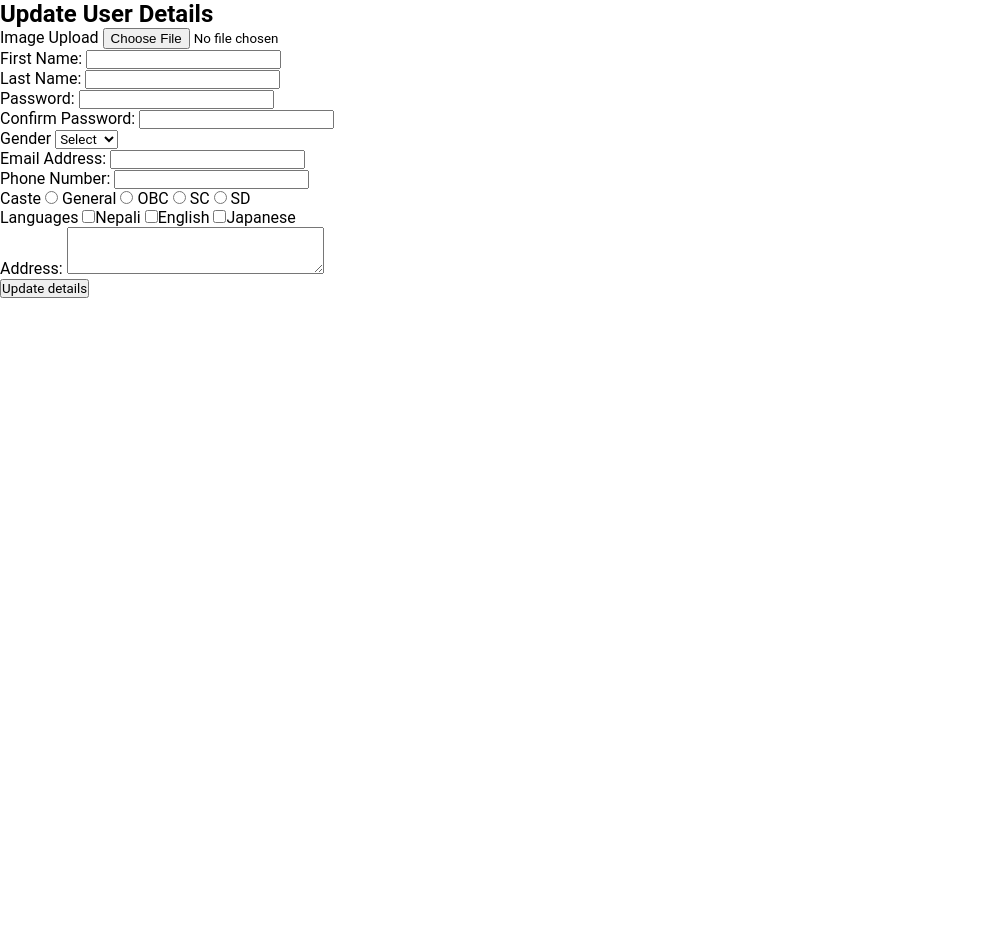
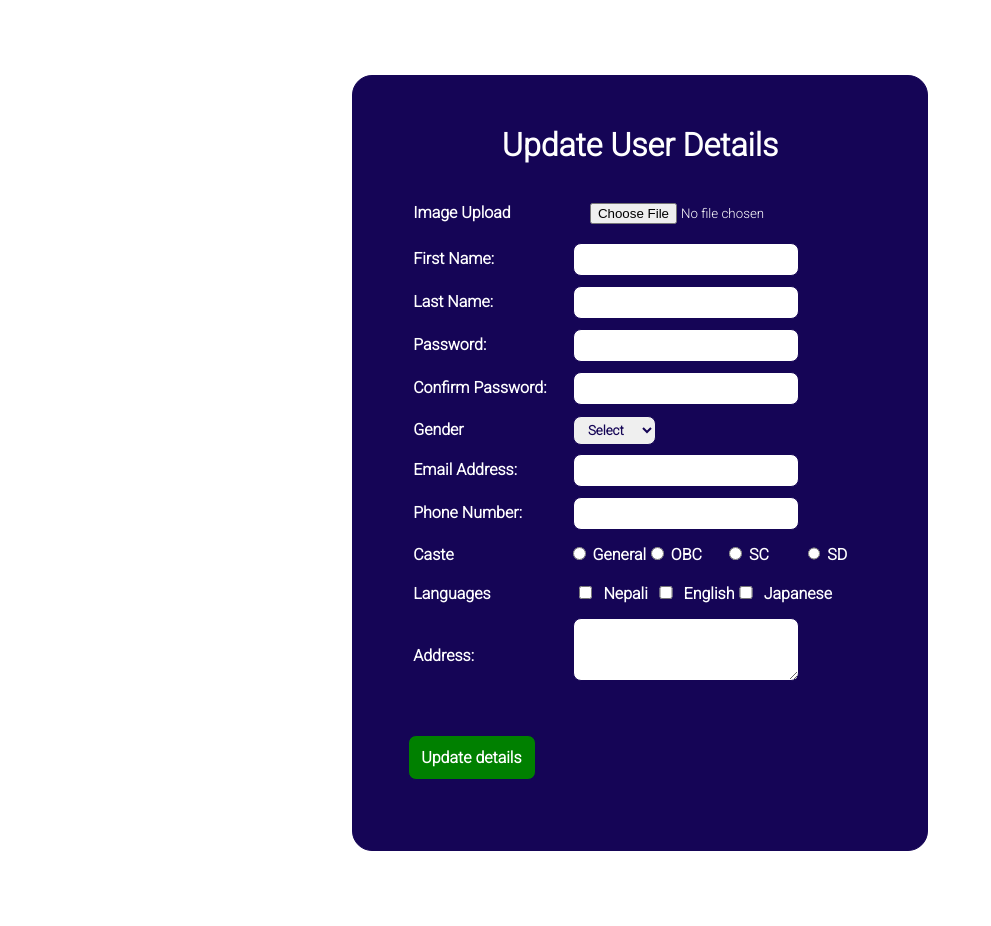
Before and after one commit to xiring-xrp/crud, a PHP site: page /crud/update_design.php?id=1 in a window 1280 px wide. Shown: the whole page, without its empty margins (0-991 px from the left). Before the commit the page ends 298 px from the top, so only its background shows below. Run offline with PHP 8.4, Linux system fonts and the light colour scheme; the visitor is signed in with stand-in values (Sample User, id 1); data that the repository does not hold is empty.

Commit message:
update-design updated

```diff
--- a/login.php
+++ b/login.php
@@ -46,6 +46,7 @@
         header('location: display.php');
 
     }else{
-        // echo "Login Failed";
+        // echo "<script>alert('Login Failed');</script>";
+        echo "Login Failed";
     }
 ?>
--- a/style.css
+++ b/style.css
@@ -63,14 +63,14 @@
 }
 
 
-/* signup.php */
+/* SignUp.php AND Update-design.php*/
 
-#signup{
+#signup, #update-design{
     display: flex;
     justify-content: center;
 }
 
-#signup form{
+#signup form, #update-design form{
     margin: 75px;
     border: 1px solid #150556;
     border-radius: 20px;
@@ -78,7 +78,7 @@
     background-color: #150556;
 }
 
-#signup form label{
+#signup form label, #update-design form label{
     /* border: 1px solid red; */
     display: inline-block;
     width: 11vw;
@@ -89,12 +89,12 @@
     cursor: pointer;
 }
 
-#signup form .input-caste{
+#signup form .input-caste, #update-design form .input-caste{
     width: 1vw;
     margin: 5px;
 }
 
-#signup form .caste{
+#signup form .caste, #update-design form .caste{
     display: inline-block;
     width: 2vw;
     padding: 0 12px 0 0;
@@ -103,18 +103,23 @@
     margin-right: 10px;
 }
 
-#signup form .input-language{
+#signup form .input-language, #update-design form .input-language{
     width: 2vw;
 }
 
-#signup form .language{
+#signup form .language, #update-design form .language{
     display: inline-block;
     width: 2vw;
     padding: 0px;
     margin-right: 15px;
 }
 
-#signup form input{
+#update-design form .address{
+    position: relative;
+    bottom: 25px;
+}
+
+#signup form input, #update-design form input, .text-area{
     border: 1px solid #150556;
     border-radius: 8px;
     /* outline: none; */
@@ -123,26 +128,37 @@
     margin: 5px;
 }
 
-#signup form .upload-file{
+#signup form .upload-file, #update-design form .upload-file{
     color: #ffffff;
 }
 
-#signup form .select-gender{
+#signup form .select-gender, #update-design form .select-gender{
     border: 1px solid #150556;
     border-radius: 8px;
     /* outline: none; */
-    padding: 5px;
+    padding: 5px 10px;
     margin-left: 5px;
     color: #150556;
     font-weight: bold;
     cursor: pointer;
 }
 
-#signup form .signup-btn{
+#signup form .signup-btn, #update-design form .update-btn{
     width: 9vw;
     padding: 10px 20px;
     color: #ffffff;
     position: relative;
     left: 0;
     margin-top: 50px;
+    font-weight: bold;
+    background-color: green;
+    cursor: pointer;
 }
+
+#update-design form .update-btn{
+    width: 10vw;
+    padding: 12px 24px 12px 12px;
+    font-size: 16px;
+    position: relative;
+    bottom: 15px;
+}
--- a/update_design.php
+++ b/update_design.php
@@ -30,15 +30,19 @@ $language = explode(",", $lang);
     <meta charset="UTF-8">
     <meta http-equiv="X-UA-Compatible" content="IE=edge">
     <meta name="viewport" content="width=device-width, initial-scale=1.0">
+    <link rel="preconnect" href="https://fonts.googleapis.com">
+    <link rel="preconnect" href="https://fonts.gstatic.com" crossorigin>
+    <link href="https://fonts.googleapis.com/css2?family=Roboto:wght@300&display=swap" rel="stylesheet">
     <link rel="stylesheet" href="style.css">
-    <title>Document</title>
+    <title>update_design</title>
 </head>
 <body>
-    <form action="#" method="POST" enctype="multipart/form-data">
-        <h2>Update User Details</h2>
+    <div id="update-design">
+        <form class="hello" action="" method="POST" enctype="multipart/form-data">
+            <h2 class="h1">Update User Details</h2>
 
             <label>Image Upload</label>
-        <input type="file" name="uploadfile"><br>
+            <input class="upload-file" type="file" name="uploadfile"><br>
 
             <label for="fname">First Name:</label>
             <input type="text" name="fname" value="<?php echo $result['firstname'];?>" id="fname" required><br>
@@ -53,7 +57,7 @@ $language = explode(",", $lang);
             <input type="password" name="confpwd" value="<?php echo $result['confpassword'];?>"  id="confpwd" required><br>
 
             <label for="gender">Gender</label>
-        <select name="gender" id="gender" required>
+            <select class="select-gender" name="gender" id="gender" required>
                 <option value="" disabled selected >Select</option>
                 <option value="male"
                     <?php if($result['gender'] == 'male'){
@@ -76,63 +80,64 @@ $language = explode(",", $lang);
             <input type="text" name="phno" value="<?php echo $result['phone'];?>"  id="phno" required><br>
 
             <label for="caste">Caste</label>
-        <input type="radio" name="caste" id="general" value="General" required
+            <input class="input-caste" type="radio" name="caste" id="general" value="General" required
                 <?php
                     if($result['caste'] == 'General'){
                         echo 'checked';
                     }
                 ?>>
-            <label for="general">General</label>
-        <input type="radio" name="caste" id="obc" value="OBC" required
+                <label class="caste" for="general">General</label>
+            <input class="input-caste" type="radio" name="caste" id="obc" value="OBC" required
                 <?php
                     if($result['caste'] == 'OBC'){
                         echo 'checked';
                     }
                 ?>>
-            <label for="obc">OBC</label>
-        <input type="radio" name="caste" id="sc" value="SC" required
+                <label class="caste" for="obc">OBC</label>
+            <input class="input-caste" type="radio" name="caste" id="sc" value="SC" required
                 <?php
                     if($result['caste'] == 'SC'){
                         echo 'checked';
                     }
                 ?>>
-            <label for="sc">SC</label>
-        <input type="radio" name="caste" id="sd" value="SD" required
+                <label class="caste" for="sc">SC</label>
+            <input class="input-caste" type="radio" name="caste" id="sd" value="SD" required
                 <?php
                     if($result['caste'] == 'SD'){
                         echo 'checked';
                     }
                 ?>>
-            <label for="sd">SD</label><br>
+                <label class="caste" for="sd">SD</label><br>
 
             <label for="">Languages</label>
-        <input type="checkbox" name="language[]" value="Nepali" id="nepali"
+            <input class="input-language" type="checkbox" name="language[]" value="Nepali" id="nepali"
                     <?php
                         if(in_array('Nepali',$language)){
                             echo 'checked';
                         }
                     ?>
-        ><label for="nepali">Nepali</label>
-        <input type="checkbox" name="language[]" value="English" id="english"
+            ><label class="language" for="nepali">Nepali</label>
+            <input class="input-language" type="checkbox" name="language[]" value="English" id="english"
                     <?php
                         if(in_array('English',$language)){
                             echo 'checked';
                         }
                     ?>
-        ><label for="english">English</label>
-        <input type="checkbox" name="language[]" value="Japanese" id="japanese"
+            ><label class="language" for="english">English</label>
+            <input class="input-language" type="checkbox" name="language[]" value="Japanese" id="japanese"
                     <?php
                         if(in_array('Japanese',$language)){
                             echo 'checked';
                         }
                     ?>
-        ><label for="japanese">Japanese</label><br>
+            ><label class="language" for="japanese">Japanese</label><br>
 
-        <label for="address">Address:</label>
-        <textarea name="address" id="address" cols="30" rows="3" required><?php echo $result['address'];?>
+            <label class="address" for="address">Address:</label>
+            <textarea class="text-area" name="address" id="address" cols="30" rows="3" required><?php echo $result['address'];?>
             </textarea><br>
-        <input type="submit" value="Update details" name="update" >
+            <input class="update-btn" type="submit" value="Update details" name="update" >
         </form>
+    </div>
 </body>
 </html>
 
```
Also changed, not shown: display.php (+11 -5 lines), signup.php (+8 -2 lines), images/348818817_781500773620668_4648397221914410081_n.jpg (added), images/rock.jpg (added). Lines whose indentation alone changed are shown as unchanged.
